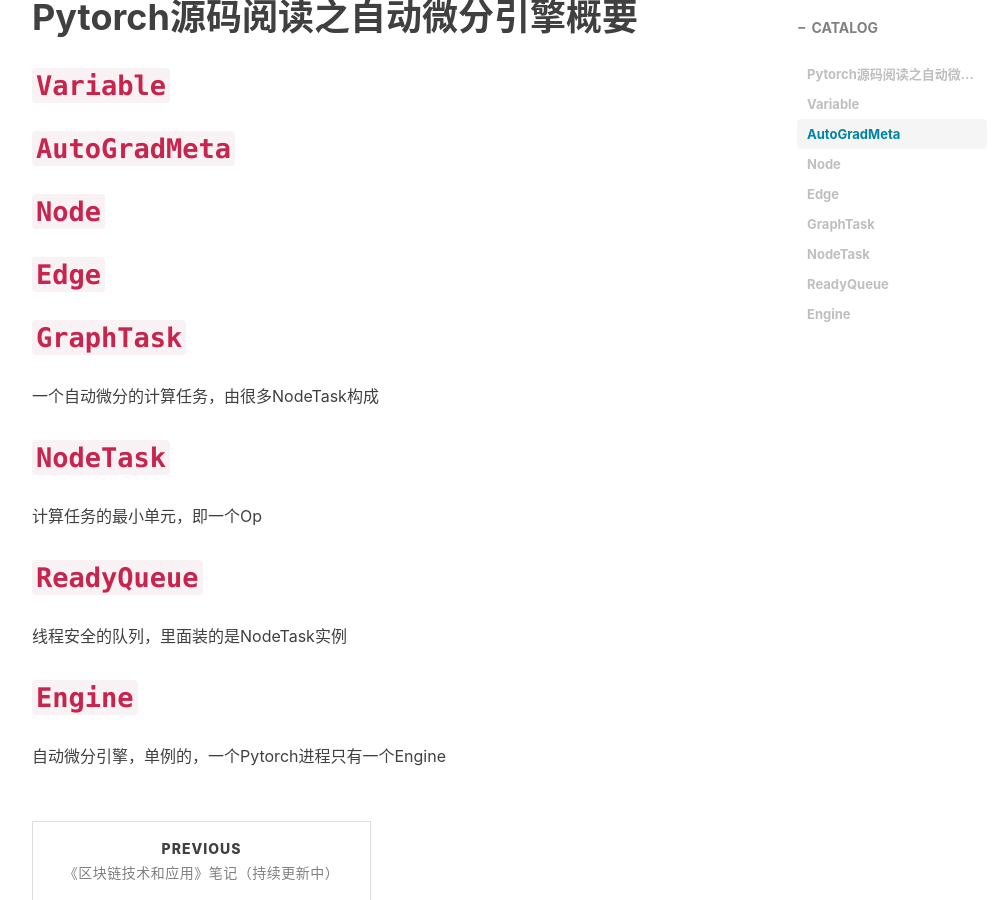
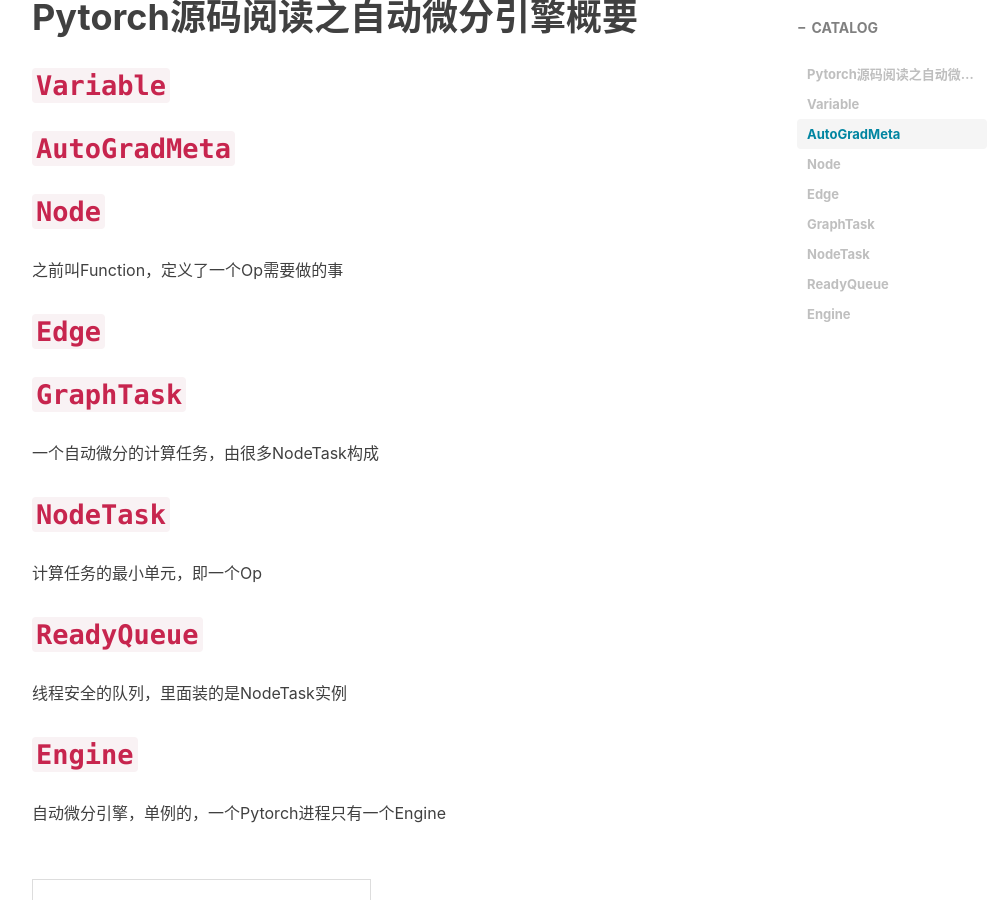
Before and after one commit to tlzhaoyuan/tlzhaoyuan.github.io, a Jekyll site: the page built from _posts/2022-06-03-Pytorch源码阅读之自动微分引擎概要.md, in a window 1280 px wide and 900 px high, scrolled down 677 px. Shown: the whole window, without its empty margins (233-1237 px from the left). Built offline with Jekyll 4.4.1, drawn with Linux system fonts in a browser that asks for light colours; nearby versions of some CDN libraries; comment, search, counter and statistics services are not loaded.

Commit message:
update blog

```diff
--- a/_posts/2022-06-03-Pytorch源码阅读之自动微分引擎概要.md
+++ b/_posts/2022-06-03-Pytorch源码阅读之自动微分引擎概要.md
@@ -16,6 +16,7 @@
 ## `Variable`
 ## `AutoGradMeta`
 ## `Node`
+之前叫Function，定义了一个Op需要做的事
 ## `Edge`
 ## `GraphTask`
 一个自动微分的计算任务，由很多NodeTask构成
```
